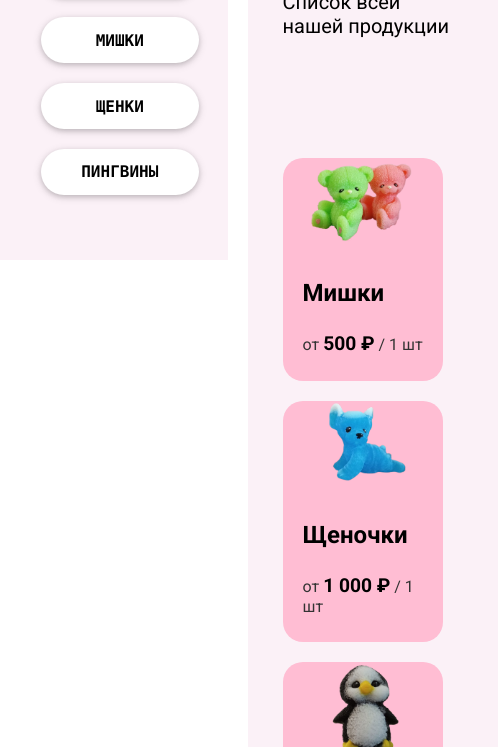
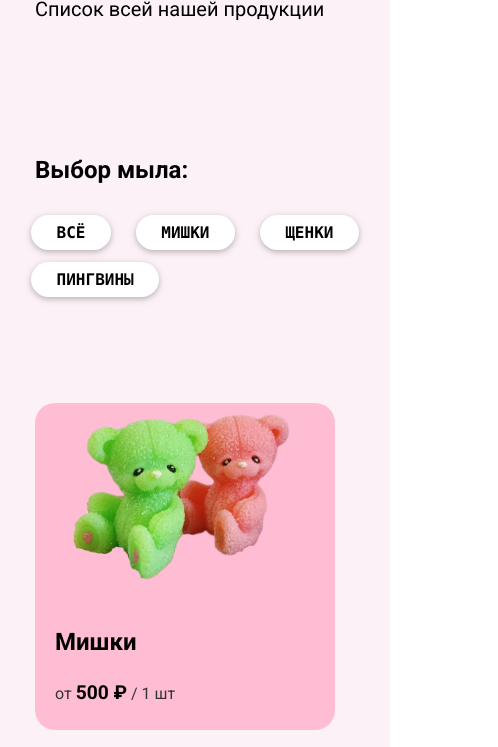
Before and after one commit to Cet500/Soap_Inc, a plain HTML site: page catalog.html in a window 390 px wide. Shown: the part 278-1025 px from the top of the page, 498 px wide, since content can reach past the window. Drawn offline with Linux system fonts and the light colour scheme.

Commit message:
Make adaptive disign for catalog page

```diff
--- a/catalog.html
+++ b/catalog.html
@@ -56,29 +56,22 @@
 		<main class="main">
 			<div class="main__inner main__inner-aside">
 				<aside class="aside__content">
-					<section class="section clr-white">
+					<section class="section section-filter-aside clr-white">
 						<div class="section__inner">
 							<p class="title title-h3">Выбор мыла:</p>
 
-							<p class="text">
 							<button class="btn btn-bold btn-round btn-white btn-filter w100"
 									data-filter="*" onclick=filter(event)>Всё</button>
-							</p>
 
-							<p class="text">
 							<button class="btn btn-bold btn-round btn-white btn-filter w100"
 									data-filter="f-bears" onclick=filter(event)>Мишки</button>
-							</p>
 
-							<p class="text">
 							<button class="btn btn-bold btn-round btn-white btn-filter w100"
 									data-filter="f-puppy" onclick=filter(event)>Щенки</button>
-							</p>
 
-							<p class="text">
 							<button class="btn btn-bold btn-round btn-white btn-filter w100"
 									data-filter="f-penguin" onclick=filter(event)>Пингвины</button>
-							</p>
+
 						</div>
 					</section>
 				</aside>
@@ -89,6 +82,26 @@
 							<h1 class="title title-h1">Каталог</h1>
 
 							<p class="text">Список всей нашей продукции</p>
+						</div>
+					</section>
+
+					<section class="section section-filter-main clr-white">
+						<div class="section__inner">
+							<p class="title title-h3">Выбор мыла:</p>
+
+							<div class="section__flex">
+								<button class="btn btn-bold btn-round btn-white btn-filter"
+										data-filter="*" onclick=filter(event)>Всё</button>
+
+								<button class="btn btn-bold btn-round btn-white btn-filter"
+										data-filter="f-bears" onclick=filter(event)>Мишки</button>
+
+								<button class="btn btn-bold btn-round btn-white btn-filter"
+										data-filter="f-puppy" onclick=filter(event)>Щенки</button>
+
+								<button class="btn btn-bold btn-round btn-white btn-filter"
+										data-filter="f-penguin" onclick=filter(event)>Пингвины</button>
+							</div>
 						</div>
 					</section>
 
--- a/css/src/global.css
+++ b/css/src/global.css
@@ -78,6 +78,9 @@
 .main__content{
 	grid-area: ma_main;
 }
+.section-filter-main{
+	display: none;
+}
 
 /* -------------------- forms -------------------- */
 
--- a/css/src/global_media.css
+++ b/css/src/global_media.css
@@ -76,8 +76,17 @@
 	.header__inner{
 		width: 95%;
 	}
+	.aside__content .section{
+		top: 85px;
+	}
+	.main{
+		background-color: #fbf1f7;
+	}
 	.main__inner{
 		width: 100%;
+	}
+	.main__inner-aside{
+		grid-column-gap: 0;
 	}
 	.footer__inner{
 		width: 95%;
@@ -152,6 +161,16 @@
 
 @media screen and (max-width: 800px) {
 
+	.section-filter-aside{
+		display: none;
+	}
+	.section-filter-main{
+		display: block;
+	}
+	.btn-filter{
+		display: inline;
+	}
+
 	.section__flex.w60{
 		width: 85%;
 	}
@@ -188,6 +207,10 @@
 
 	.btn{
 		display: block;
+	}
+	.btn-filter{
+		padding: .5rem 1.6rem;
+		font-size: .75rem
 	}
 
 	.block{
```
Also changed, not shown: css/lib/buttons.css. Lines whose indentation alone changed are shown as unchanged.
